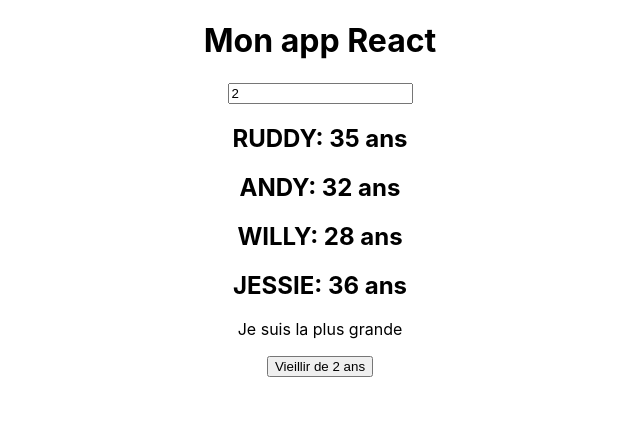
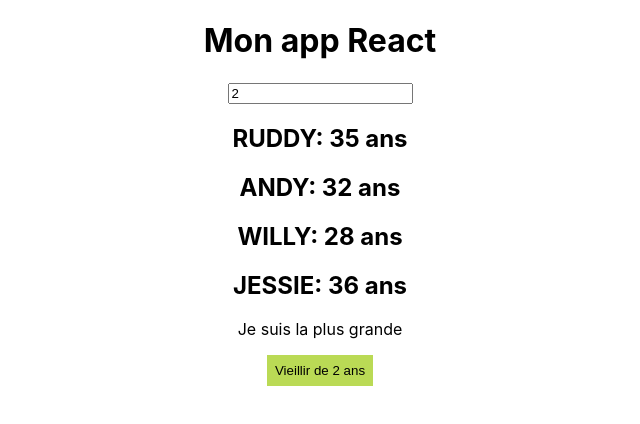
Before and after one commit to rpalvair/react-formation, a React (Create React App) app in the folder react-basics/: page / in a window 1280 px wide. Shown: the top 424 px of the page, without its empty margins (320-960 px from the left). Built offline with nearby package versions, Linux system fonts and the light colour scheme.

Commit message:
feat : Add css with external file

```diff
--- /dev/null
+++ b/react-basics/src/components/Button.css
@@ -0,0 +1,5 @@
+button {
+    background-color: #bada55;
+    border: none;
+    padding: 8px;
+}
--- a/react-basics/src/components/Button.js
+++ b/react-basics/src/components/Button.js
@@ -1,4 +1,5 @@
 import React from "react"
+import "./Button.css"
 
 const Button = ({ vieillir, number }) => {
   return <button onClick={vieillir}>Vieillir de {number} ans</button>
```
